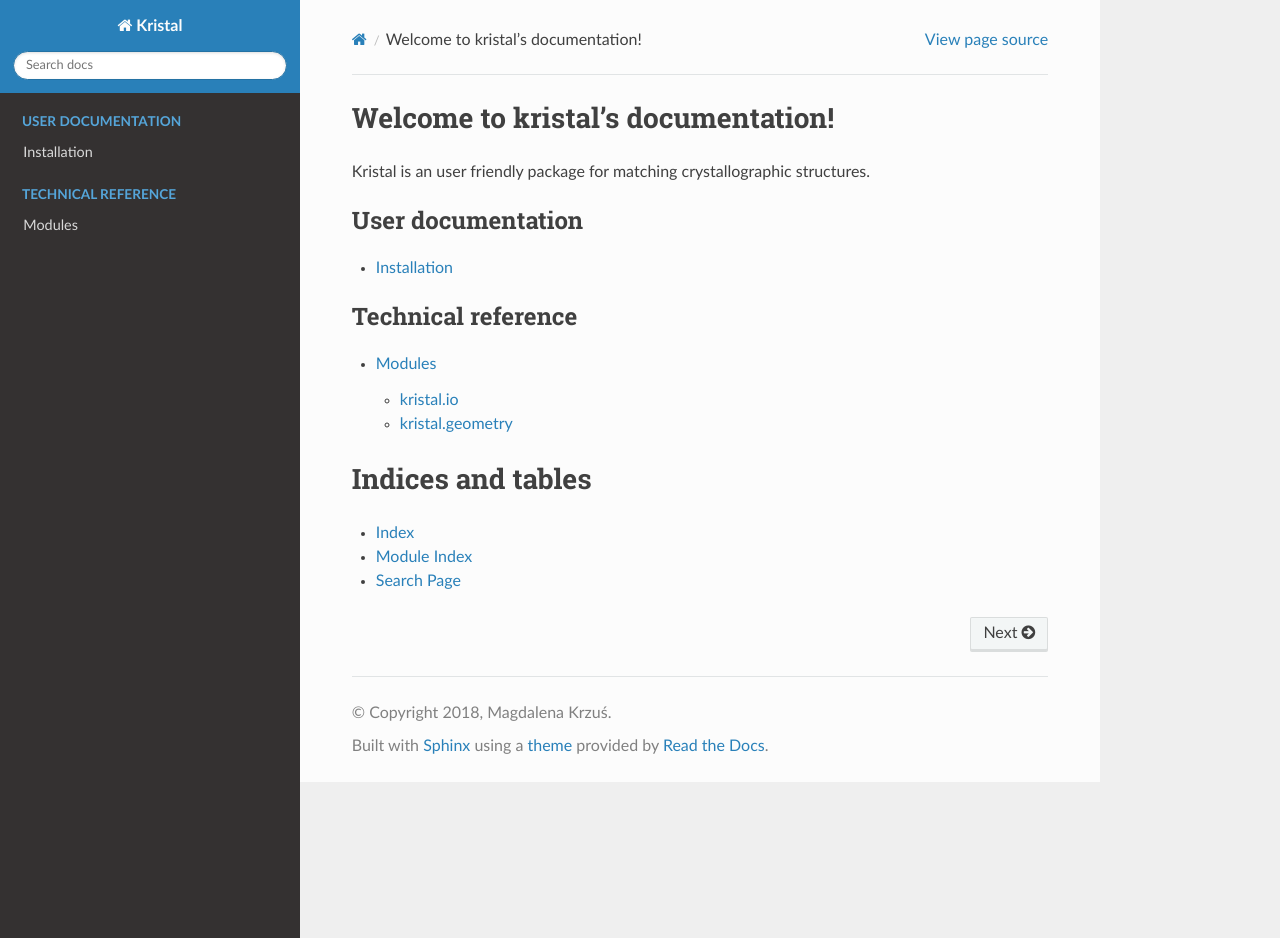
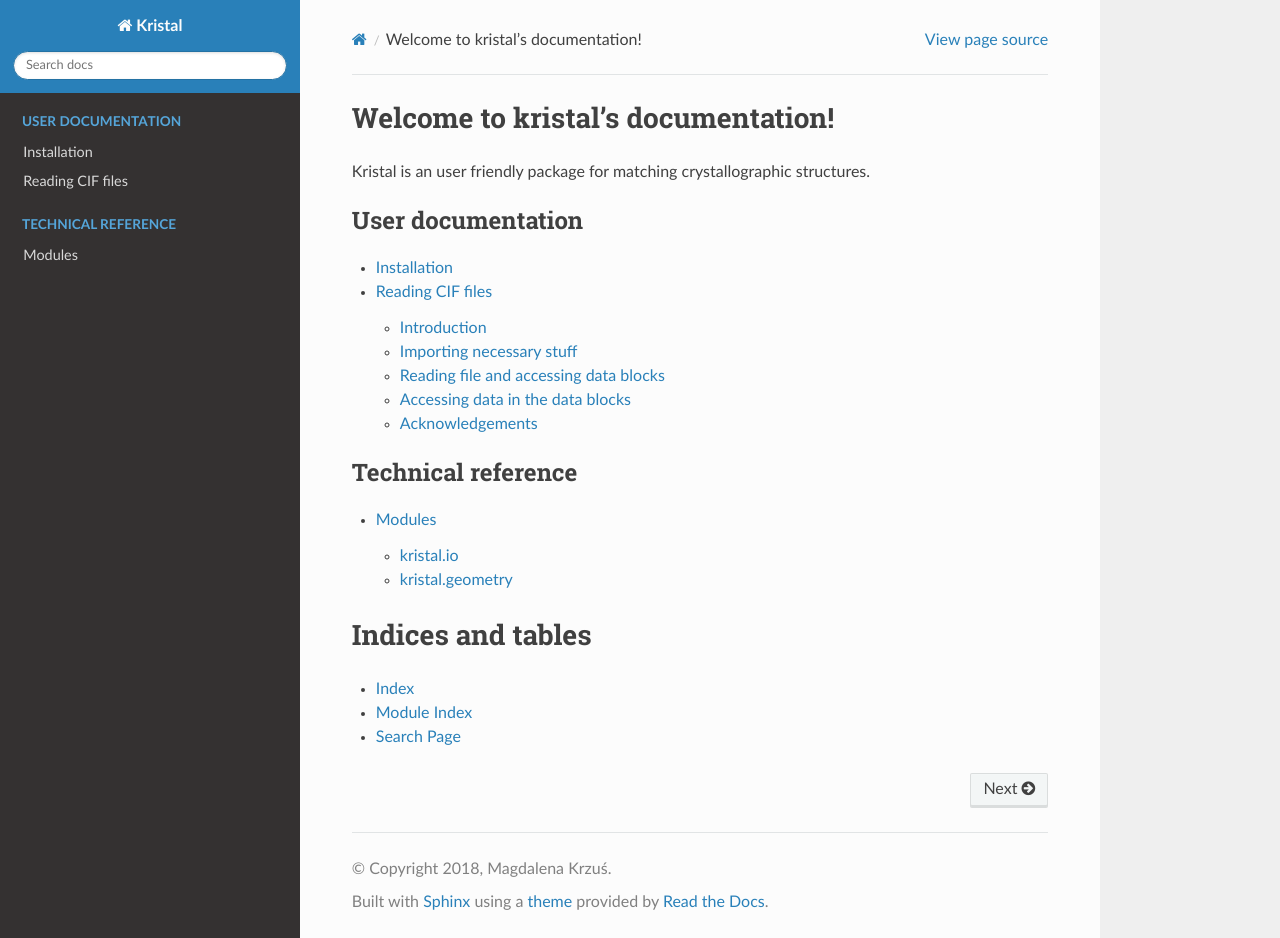
Before and after one commit to kristal-developers/kristal, a Sphinx documentation site: the page built from doc/index.rst, in a window 1280 px wide and 938 px high. Built offline with Sphinx 7.4.7 and the Read the Docs theme 2.0.0, drawn with Linux system fonts in a browser that asks for light colours; some of the changed lines change nothing that is shown.

Commit message:
Doc/cif file reading notebook (#7)
* Add nbsphinx extension

* Add an example notebook presenting CIF file reading

* Add _static directory

* Add notebook with CIF reading example to the index.rst

* Add ipynb_checkpoints to exclude patterns

```diff
--- a/doc/conf.py
+++ b/doc/conf.py
@@ -39,6 +39,7 @@ release = ''
 # extensions coming with Sphinx (named 'sphinx.ext.*') or your custom
 # ones.
 extensions = [
+    'nbsphinx',
     'sphinx.ext.autodoc',
     'sphinx.ext.intersphinx',
     'sphinx.ext.coverage',
@@ -67,7 +68,7 @@ language = None
 # List of patterns, relative to source directory, that match files and
 # directories to ignore when looking for source files.
 # This pattern also affects html_static_path and html_extra_path.
-exclude_patterns = ['_build', 'Thumbs.db', '.DS_Store']
+exclude_patterns = ['_build', 'Thumbs.db', '.DS_Store', '**.ipynb_checkpoints']
 
 # The name of the Pygments (syntax highlighting) style to use.
 pygments_style = None
--- a/doc/index.rst
+++ b/doc/index.rst
@@ -13,6 +13,7 @@ Kristal is an user friendly package for matching crystallographic structures.
    :maxdepth: 2
 
    userdocs/installation
+   notebooks/reading-cif-files.ipynb
 
 .. toctree::
    :caption: Technical reference
```
Also changed, not shown: doc/notebooks/reading-cif-files.ipynb (added), 1 other file.
